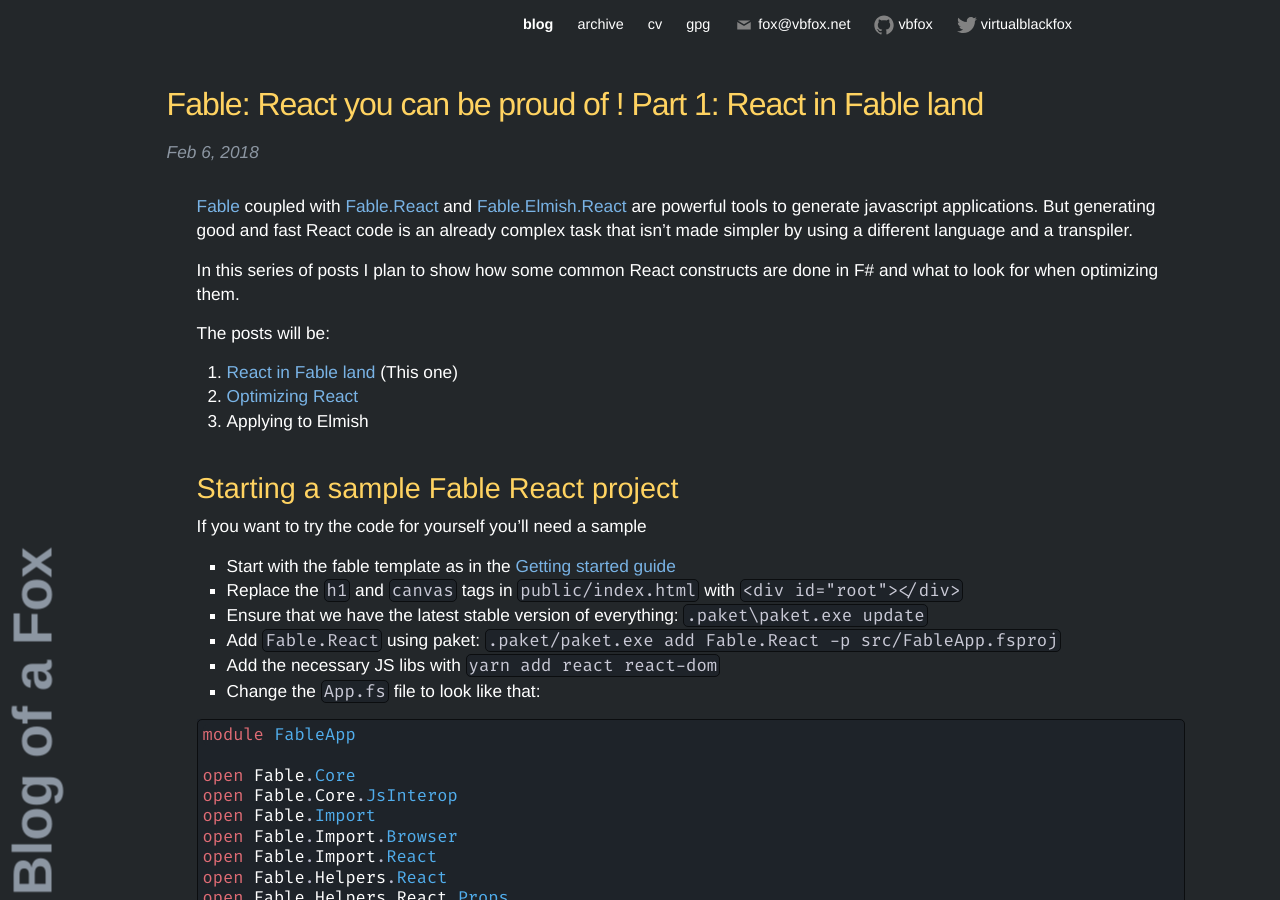
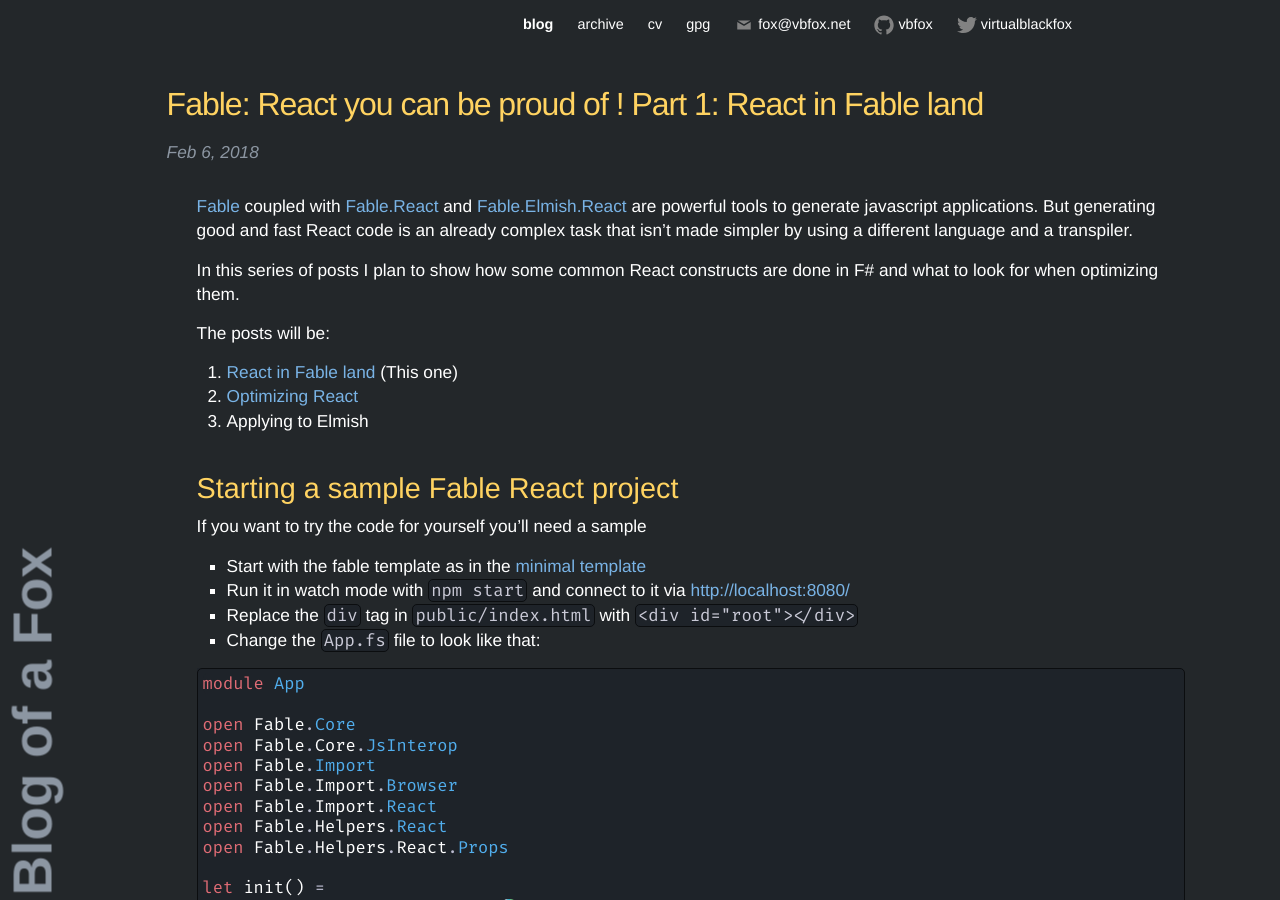
Before and after one commit to vbfox/blog, a Jekyll site: the page built from _posts/2018-02-06-fable-react-1-react-in-fable-land.md, in a window 1280 px wide and 900 px high. Built offline with Jekyll 4.4.1, drawn with Linux system fonts in a browser that asks for light colours.

Commit message:
Update the getting started in fable react tuto

````diff
--- a/_posts/2018-02-06-fable-react-1-react-in-fable-land.md
+++ b/_posts/2018-02-06-fable-react-1-react-in-fable-land.md
@@ -25,17 +25,15 @@
 
 If you want to try the code for yourself you'll need a sample
 
-* Start with the fable template as in the [Getting started guide][getting-started]
-* Replace the `h1` and `canvas` tags in `public/index.html` with `<div id="root"></div>`
-* Ensure that we have the latest stable version of everything: `.paket\paket.exe update`
-* Add `Fable.React` using paket: `.paket/paket.exe add Fable.React -p src/FableApp.fsproj`
-* Add the necessary JS libs with `yarn add react react-dom`
+* Start with the fable template as in the [minimal template][getting-started]
+* Run it in watch mode with `npm start` and connect to it via [http://localhost:8080/](http://localhost:8080/)
+* Replace the `div` tag in `public/index.html` with `<div id="root"></div>`
 * Change the `App.fs` file to look like that:
 
-[getting-started]: http://fable.io/docs/getting-started.html
+[getting-started]: https://github.com/fable-compiler/fable2-samples/tree/master/minimal
 
 ```fsharp
-module FableApp
+module App
 
 open Fable.Core
 open Fable.Core.JsInterop
````
